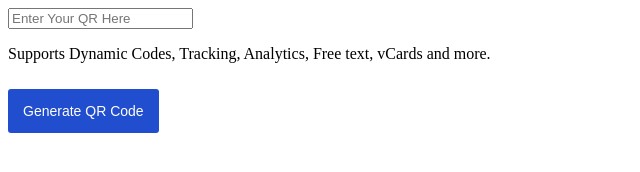
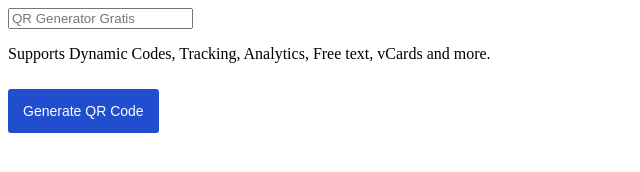
Before and after one commit to aldoprogrammer/qr-scanner, a plain HTML site: page index.html in a window 1280 px wide. Shown: the full height of the page, 0-640 px from the left. Drawn offline with Linux system fonts and the light colour scheme.

Commit message:
Update index.html

```diff
--- a/index.html
+++ b/index.html
@@ -3,7 +3,7 @@
   <link rel="stylesheet" type="text/css" href="style.css">
   </head>
   <body>
-<input class="user-input" id="myinput" type="text" onchange="refreshqr()" placeholder="Enter Your QR Here">
+<input class="user-input" id="myinput" type="text" onchange="refreshqr()" placeholder="QR Generator Gratis">
 <p class='note'>Supports Dynamic Codes, Tracking, Analytics, Free text, vCards and more.</p>
 <button class="button" onclick="refreshqr()">Generate QR Code</button>
 <br><br>
```
